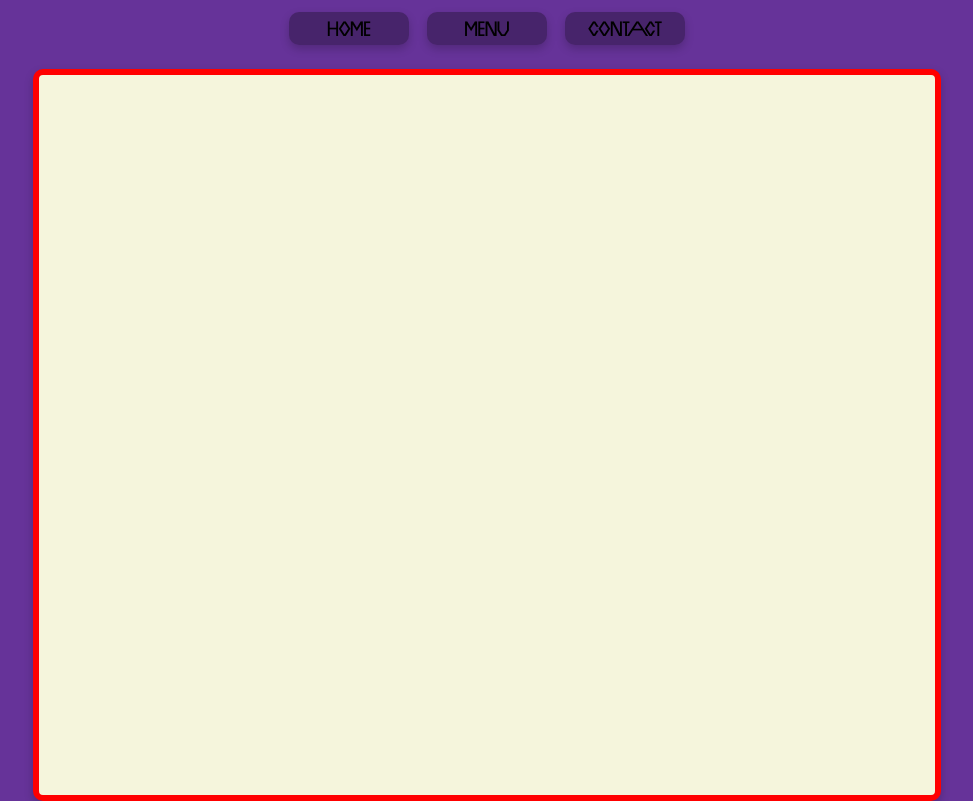
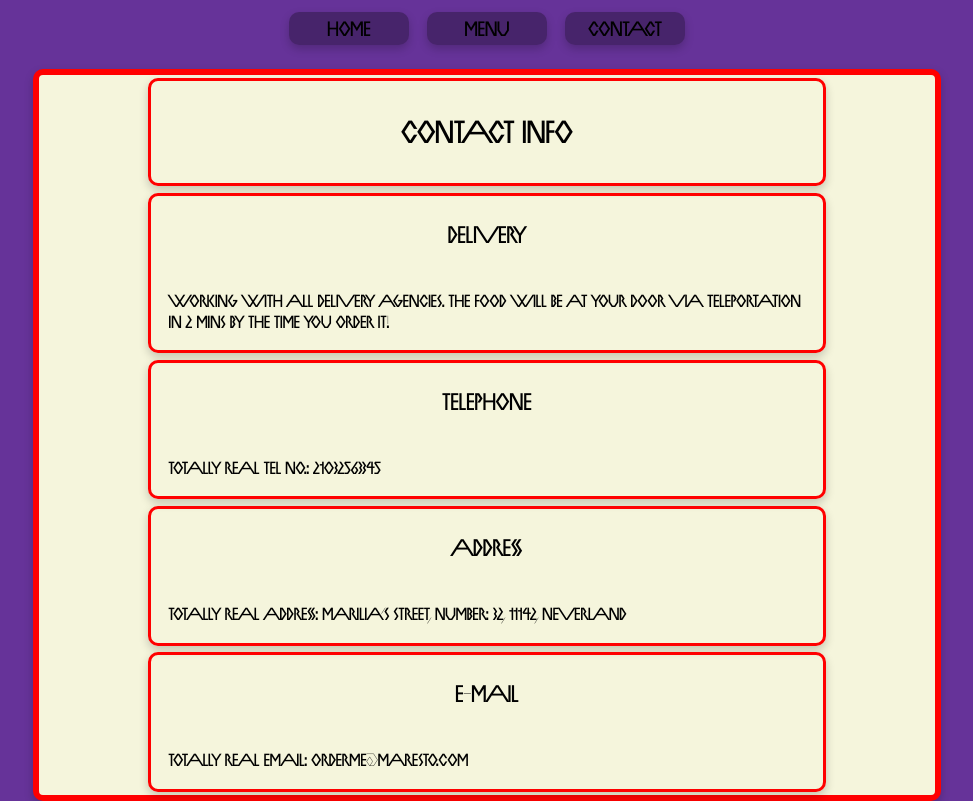
Before and after one commit to amestr1s/resto, a website built with webpack: page src/template.html in a window 1280 px wide. Both pictures are taken after a click on the button "Contact". Shown: the whole page, without its empty margins (153-1126 px from the left). Built offline with nearby package versions, Linux system fonts and the light colour scheme.

Commit message:
Add contact

```diff
--- a/src/about.js
+++ b/src/about.js
@@ -1,5 +1,51 @@
 function contactPage() {
-
+    const content = document.querySelector("#content");
+    const titleDiv = document.createElement("div");
+    titleDiv.classList.add("title");
+    content.appendChild(titleDiv);
+    const title = document.createElement("h1");
+    title.textContent = "CONTACT INFO";
+    titleDiv.appendChild(title);
+    //delivery
+    const deliveryDiv = document.createElement("div");
+    deliveryDiv.classList.add("delivery");
+    content.appendChild(deliveryDiv);
+    const deliveryH2 = document.createElement("h2");
+    deliveryH2.textContent = "Delivery";
+    deliveryDiv.appendChild(deliveryH2);
+    const deliveryP = document.createElement("p");
+    deliveryP.textContent = "Working with all delivery agencies. The food will be at your door via teleportation in 2 mins by the time you order it!";
+    deliveryDiv.appendChild(deliveryP);
+    //telephone
+    const telDiv = document.createElement("div");
+    telDiv.classList.add("tel");
+    content.appendChild(telDiv);
+    const telH2 = document.createElement("h2");
+    telH2.textContent = "Telephone";
+    telDiv.appendChild(telH2);
+    const telP = document.createElement("p");
+    telP.textContent = "Totally real tel no.: 21032563345";
+    telDiv.appendChild(telP);
+    //address
+    const adDiv = document.createElement("div");
+    adDiv.classList.add("address");
+    content.appendChild(adDiv);
+    const adH2 = document.createElement("h2");
+    adH2.textContent = "Address";
+    adDiv.appendChild(adH2);
+    const adP = document.createElement("p");
+    adP.textContent = "Totally real address: Marilia's Street, Number: 32, 11142, Neverland";
+    adDiv.appendChild(adP);
+    //mail
+    const mailDiv = document.createElement("div");
+    mailDiv.classList.add("mail");
+    content.appendChild(mailDiv);
+    const mailH2 = document.createElement("h2");
+    mailH2.textContent = "E-Mail";
+    mailDiv.appendChild(mailH2);
+    const mailP = document.createElement("p");
+    mailP.textContent = "Totally real email: orderme@maresto.com";
+    mailDiv.appendChild(mailP);
     return;
 }
 
--- a/src/styles.css
+++ b/src/styles.css
@@ -89,7 +89,11 @@ nav button:hover {
 .history,
 .mapo,
 .tonkatsu,
-.salmon {
+.salmon,
+.delivery,
+.tel,
+.address,
+.mail {
     border: 3px solid red;
     border-radius: 10px;
     width: 75%;
@@ -102,13 +106,21 @@ nav button:hover {
 .history:hover,
 .mapo:hover,
 .tonkatsu:hover,
-.salmon:hover {
+.salmon:hover,
+.delivery:hover,
+.tel:hover,
+.address:hover,
+.mail:hover {
     transform: scale(0.95);
 }
 
 .mapo h2,
 .tonkatsu h2,
-.salmon h2 {
+.salmon h2,
+.delivery h2,
+.tel h2,
+.address h2,
+.mail h2 {
     text-align: center;
     padding: 1em;
 }
@@ -117,7 +129,11 @@ nav button:hover {
 .history p,
 .mapo p,
 .tonkatsu p,
-.salmon p {
+.salmon p,
+.delivery p,
+.tel p,
+.address p,
+.mail p {
   padding: 1em;
   word-wrap: break-word;
   font-size: 1.1rem;
```
